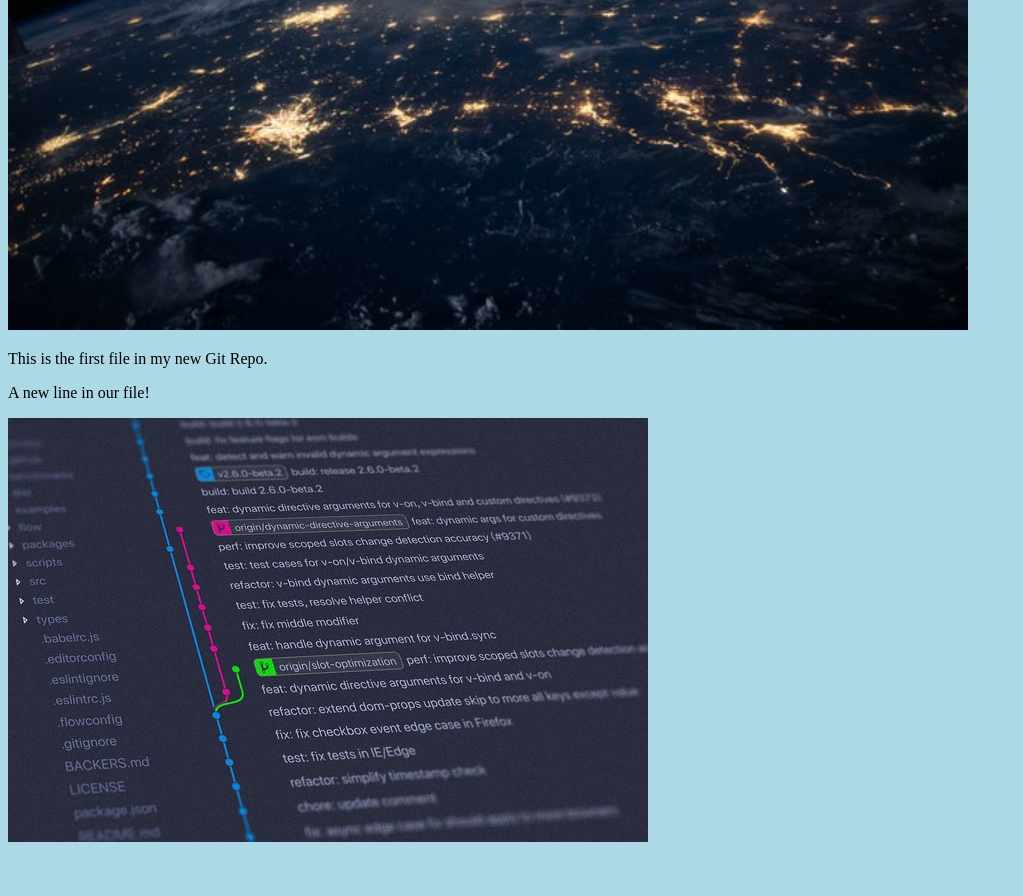
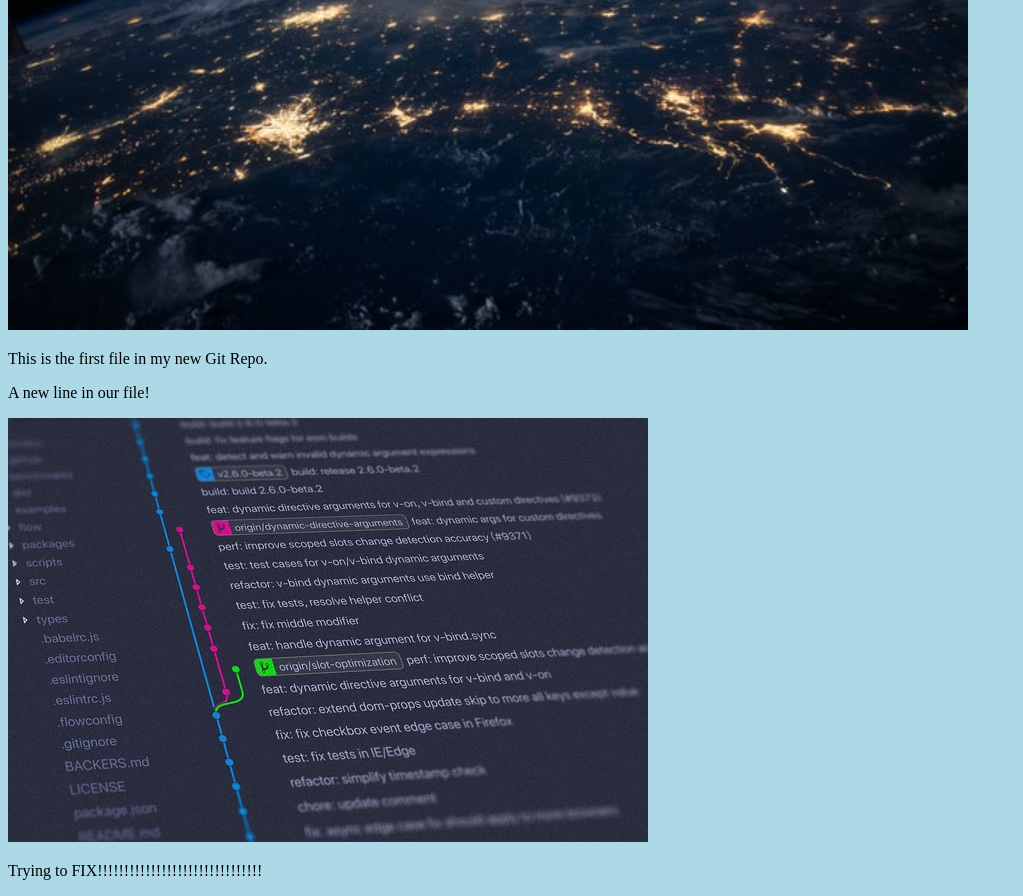
Before and after one commit to vostrot/vostrot.github.io, a plain HTML site: page index.html in a window 1280 px wide. Shown: the part 389-1285 px from the top of the page, without its empty margins (0-1023 px from the left). Before the commit the page ends 1243 px from the top, so only its background shows below. Drawn offline with Linux system fonts and the light colour scheme.

```diff
--- a/index.html
+++ b/index.html
@@ -11,6 +11,7 @@
 <p>This is the first file in my new Git Repo.</p>
 <p>A new line in our file!</p>
 <div><img src="img_hello_git.jpg" alt="Hello Git" style="width:100%;max-width:640px"></div>
+<p>Trying to FIX!!!!!!!!!!!!!!!!!!!!!!!!!!!!!!!</p>
 
 </body>
 </html>
```
